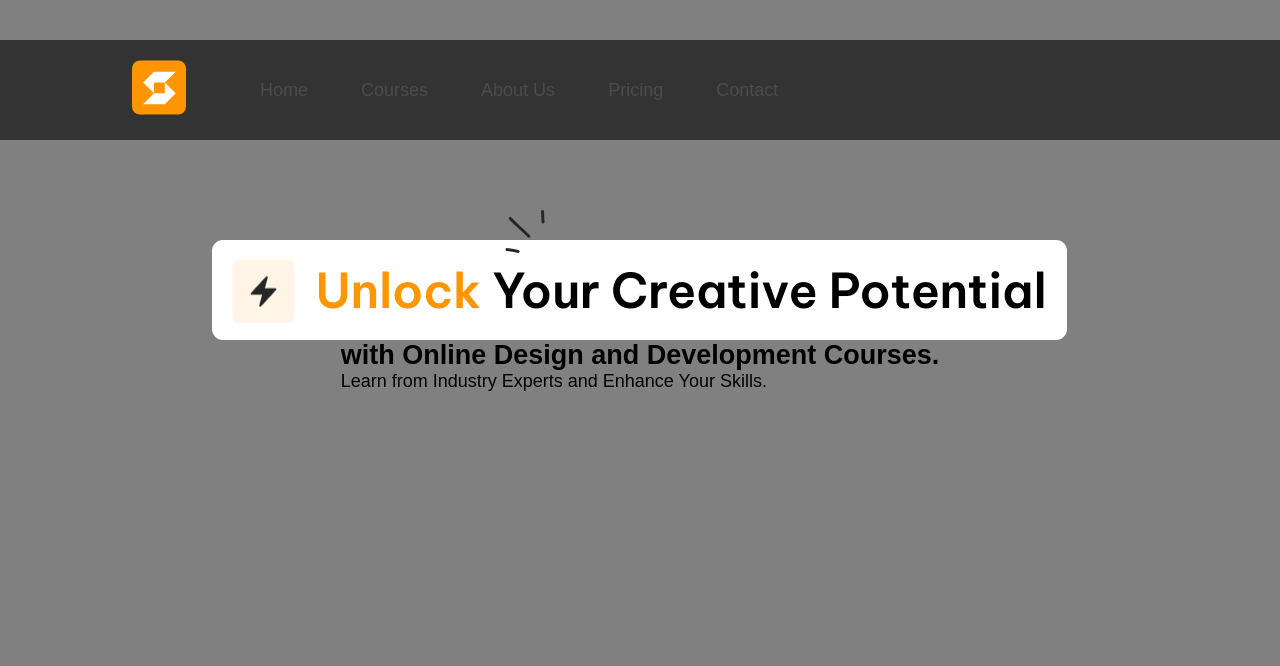
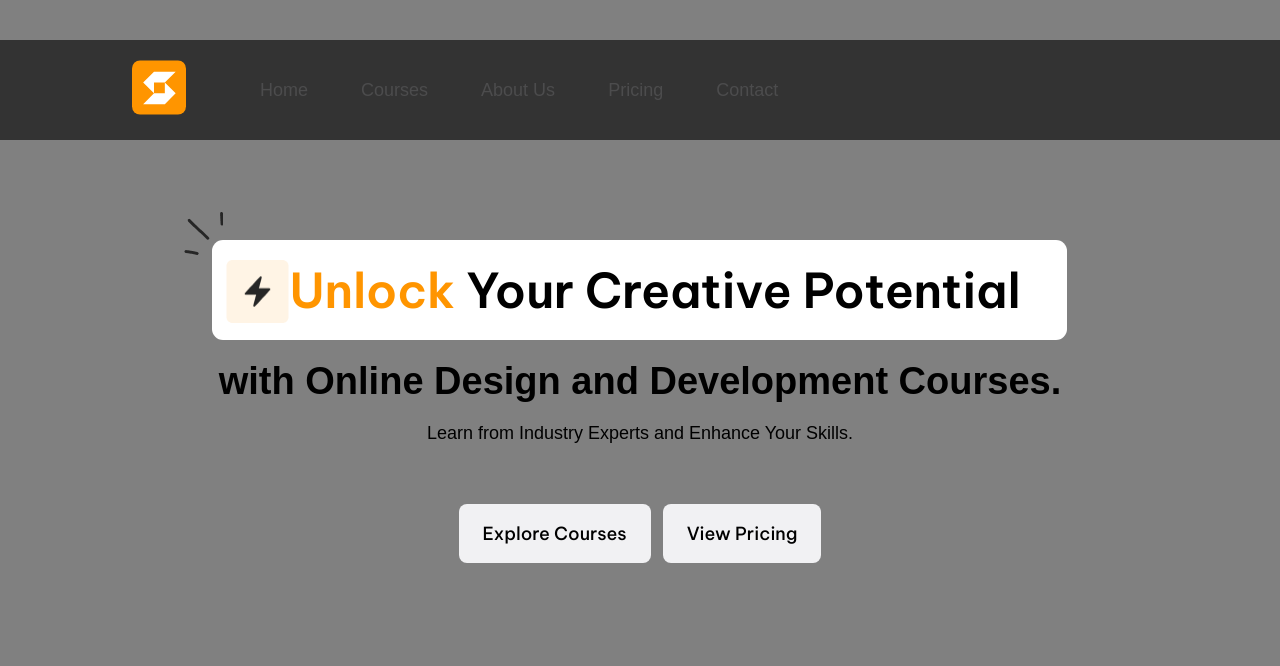
Before and after one commit to jonhorcicka/01-E-Learning-Educational, a plain HTML site: page home/home.html in a window 1280 px wide. Shown: the top 666 px of the page. Drawn offline with Linux system fonts and the light colour scheme; files whose address does not match are found by name.

Commit message:
dokončeno hero section

```diff
--- a/home/home.html
+++ b/home/home.html
@@ -22,23 +22,29 @@
         </div>
         <div class="right">
             <ul>
-                <li class="navbtn"><button>Sign Us</button></li>
-                <li class="navbtn"><button>Login</button></li>
+                <li class="navbtn"><a href="#signUp.html"><button>Sign Us</button></a></li>
+                <li class="navbtn"><a href="#login.html"><button href="#home.html">Login</button></a></li>
             </ul>
         </div>
     </nav>
     <main class="container">
         <section class="hero">
-            <img class="notification" src="/icons/abstractLine.png" alt="notification">
-            <div class="hero--top">
+            <div class="hero__top">
                 <img src="/icons/iconContainer.png" alt="logo">
                 <h1><span>Unlock</span> Your Creative Potential</h1>
             </div>
-            <div class="hero--medium">
+            <div class="hero__medium">
                 <h2>with Online Design and Development Courses.</h2>
                 <p>Learn from Industry Experts and Enhance Your Skills.</p>
             </div>
-            <div></div>
+            <div class="hero__bottom">
+                    <div class="hero__bottom--btn">
+                        <a href="#"><button>Explore Courses</button></a>
+                    </div>
+                    <div class="hero__bottom--btn">
+                        <a href="#"><button>View Pricing</button></a>
+                    </div>
+            </div>
         </section>
     </main>
 </body>
--- a/home/home.sass
+++ b/home/home.sass
@@ -8,11 +8,11 @@
     padding: 0
 body
     @include medium
+    background-color: grey
 body,
 button
     font-family: $body-font
     font-size: $regular
-    background-color: grey
 
 img,
 iframe
@@ -22,8 +22,6 @@ button
     cursor: pointer
     border: none
     outline: none
-    &:hover
-        background-color: darken(#093CB5, 15%)
 ul,
 li
     list-style: none
@@ -72,26 +70,29 @@ nav li
 
 nav .navmenu a
     padding: 17px 24px
-    border-radius: 5%
+    border-radius: 8px
     align-items: center
     &:hover
        background-color: $second-color
        cursor: pointer
+       color: #fff
+
 
 nav .navbtn button
     padding: 14px 34px
-    border-radius: 5%
+    border-radius: 8px
     align-items: center
     &:hover
         background-color: $second-color
         cursor: pointer
+        color: #fff
 
 nav a
     color: $text-color
     text-decoration: none
 
-nav a:hover
-    background-color: #555
+// nav a:hover
+//     background-color: #555
 
 .container
     max-width: 1595px
@@ -103,22 +104,30 @@ nav a:hover
     flex-direction: column
     align-items: center
     margin: 100px auto
-    .notification
-        position: fixed
-        left: 505px
-        top: 210px
-    &--top
+    // .notification
+    //     position: absolute
+    //     left: 405px
+    //     top: 210px
+    &__top
         display: flex
         height: 100px
         width: 855px
         @include semiBold
         background-color: #fff
         border-radius: 11px
+        &::before
+            content: ""
+            width: 39px
+            height: 43px
+            position: relative
+            background: url("/icons/abstractLine.png")
+            top: -28px
+            left: -28px
         img
             object-position: 50% 50%
             width: 63px
             height: 63px
-            margin: 20px
+            margin: 20px 0 0 -25px
         h1
             font-size: $h1-font-size
             // padding: 14px 0
@@ -127,3 +136,27 @@ nav a:hover
         span
             color: $second-color
             font-size: $h1-font-size
+    &__medium
+        h2
+            font-size: $h2-font-size
+            padding-top: 20px
+        p
+            display: flex
+            font-size: $regular
+            padding-top: 20px
+            justify-content: center
+    &__bottom
+        display: flex
+        gap: 12px
+        padding: 60px 0 100px
+        &--btn
+            button
+                @include medium
+                padding: 18px 24px
+                border-radius: 8px
+                background-color: $white-color
+                &:hover
+                    padding: 18px 23px
+                    color: #fff
+                    background-color: $second-color
+                    @include semiBold
--- a/partials/_vars.sass
+++ b/partials/_vars.sass
@@ -12,3 +12,4 @@ $normal-font-size: 22px
 $main-color: #262626
 $second-color: #FF9500
 $text-color: #4C4C4D
+$white-color: #F1F1F3
```
Also changed, not shown: css/home.css, 1 other file.
